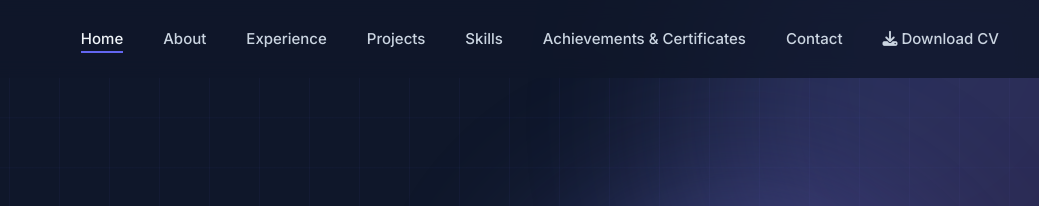
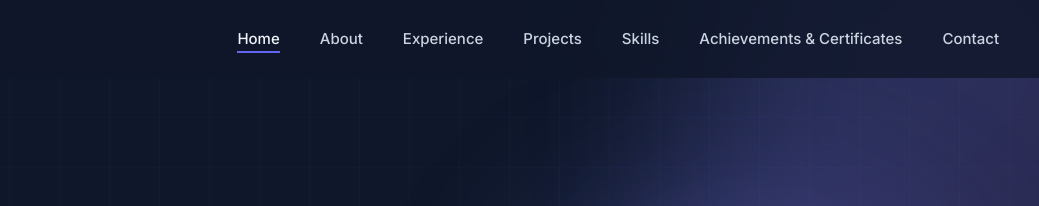
Before and after one commit to shahpankaj123/My-Portfolio-websites, a plain HTML site: page index.html in a window 1280 px wide. Shown: the top 206 px of the page, 241-1280 px from the left. Drawn offline with nearby package versions, Linux system fonts and the light colour scheme.

Commit message:
Remove CV download link from index.html
Removed CV download link from navigation.

```diff
--- a/index.html
+++ b/index.html
@@ -31,7 +31,6 @@
                 <li><a href="#skills" class="nav-link">Skills</a></li>
                 <li><a href="#achievements" class="nav-link">Achievements & Certificates</a></li>
                 <li><a href="#contact" class="nav-link">Contact</a></li>
-                <li><a href="pankaj_shah_2026_cv.pdf" target="_blank" class="nav-link cv-link"><i class="fas fa-download"></i> Download CV</a></li>
             </ul>
             <div class="hamburger" id="hamburger">
                 <span></span>
```
